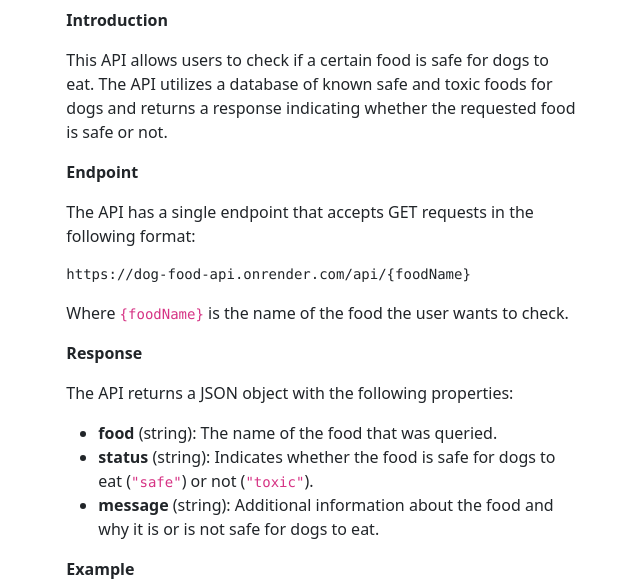
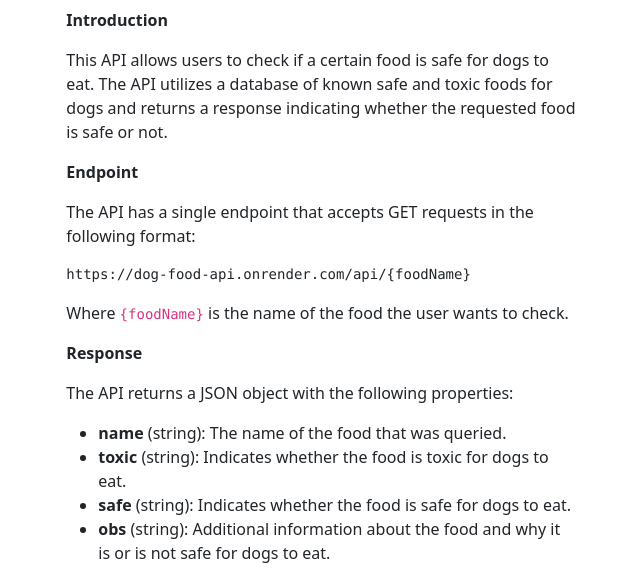
Before and after one commit to NicoletaSerban/dogFoodApi, a website: page index.html in a window 1280 px wide. Shown: the part 121-707 px from the top of the page, without its empty margins (319-959 px from the left). Drawn offline with nearby package versions, Linux system fonts and the light colour scheme.

Commit message:
correct example response in index.html & README.md

```diff
--- a/index.html
+++ b/index.html
@@ -34,15 +34,19 @@
       <p>The API returns a JSON object with the following properties:</p>
       <ul>
         <li>
-          <strong>food</strong> (string): The name of the food that was queried.
+          <strong>name</strong> (string): The name of the food that was queried.
         </li>
         <li>
-          <strong>status</strong> (string): Indicates whether the food is safe
-          for dogs to eat (<code>"safe"</code>) or not (<code>"toxic"</code>).
+          <strong>toxic</strong> (string): Indicates whether the food is toxic
+          for dogs to eat.
         </li>
         <li>
-          <strong>message</strong> (string): Additional information about the
-          food and why it is or is not safe for dogs to eat.
+          <strong>safe</strong> (string): Indicates whether the food is safe for
+          dogs to eat.
+        </li>
+        <li>
+          <strong>obs</strong> (string): Additional information about the food
+          and why it is or is not safe for dogs to eat.
         </li>
       </ul>
       <p class="fw-bold">Example</p>
```
Also changed, not shown: README.md.
